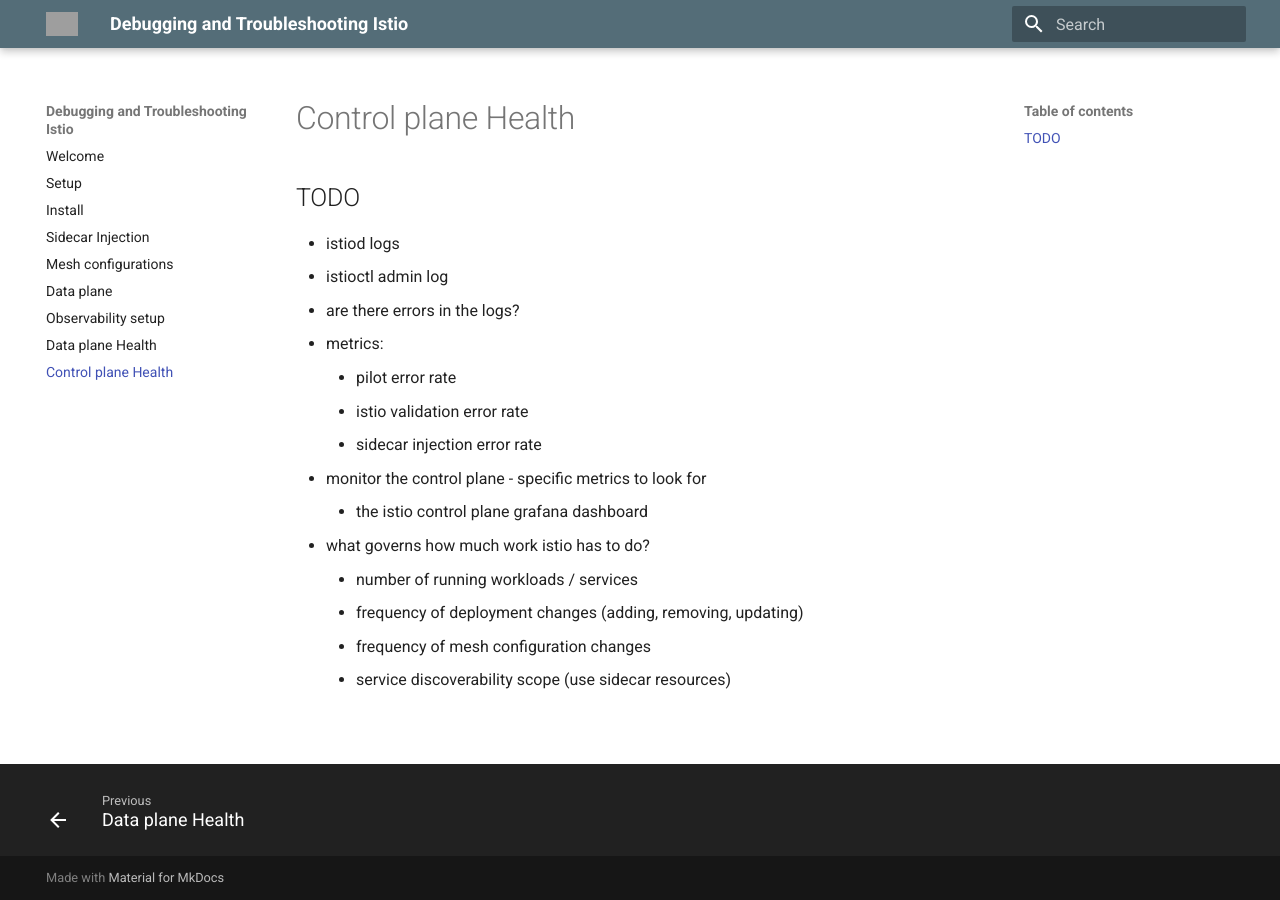
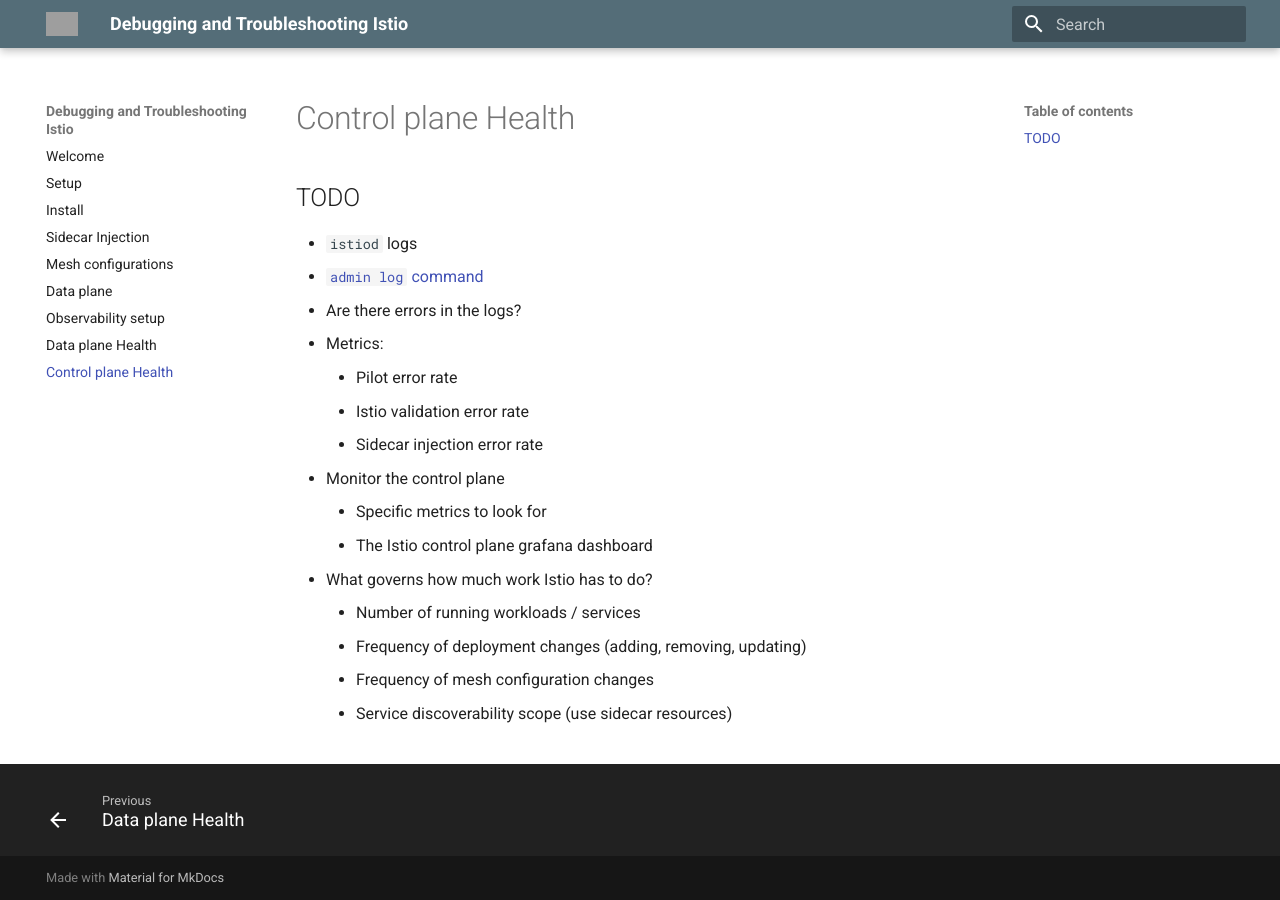
Before and after one commit to eitansuez/istio-troubleshoot, an MkDocs documentation site: the page built from docs/controlplane-health.md, in a window 1280 px wide. Built offline with MkDocs 1.6.1 and Material for MkDocs 9.7.7, drawn with Linux system fonts in a browser that asks for light colours; grey boxes are pictures that could not be loaded.

Commit message:
minor tweaks/edits

```diff
--- a/docs/controlplane-health.md
+++ b/docs/controlplane-health.md
@@ -2,18 +2,19 @@
 
 ## TODO
 
-- istiod logs
-- istioctl admin log
-- are there errors in the logs?
-- metrics:
-    - pilot error rate
-    - istio validation error rate
-    - sidecar injection error rate
-- monitor the control plane - specific metrics to look for
-    - the istio control plane grafana dashboard
+- `istiod` logs
+- [`admin log` command](https://istio.io/latest/docs/reference/commands/istioctl/#istioctl-admin-log)
+- Are there errors in the logs?
+- Metrics:
+    - Pilot error rate
+    - Istio validation error rate
+    - Sidecar injection error rate
+- Monitor the control plane
+    - Specific metrics to look for
+    - The Istio control plane grafana dashboard
 
-- what governs how much work istio has to do?
-    - number of running workloads / services
-    - frequency of deployment changes (adding, removing, updating)
-    - frequency of mesh configuration changes
-    - service discoverability scope (use sidecar resources)
+- What governs how much work Istio has to do?
+    - Number of running workloads / services
+    - Frequency of deployment changes (adding, removing, updating)
+    - Frequency of mesh configuration changes
+    - Service discoverability scope (use sidecar resources)
```
Also changed, not shown: docs/dataplane-health.md (+8 -8 lines), docs/sidecar-injection.md (+1 -1 lines).
